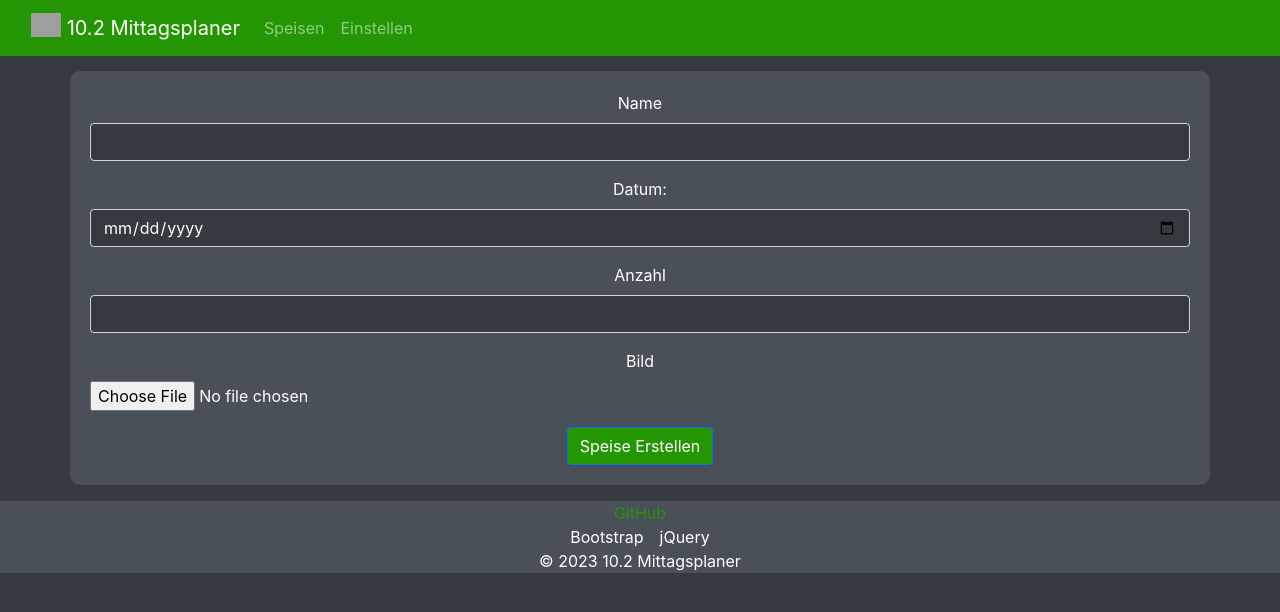
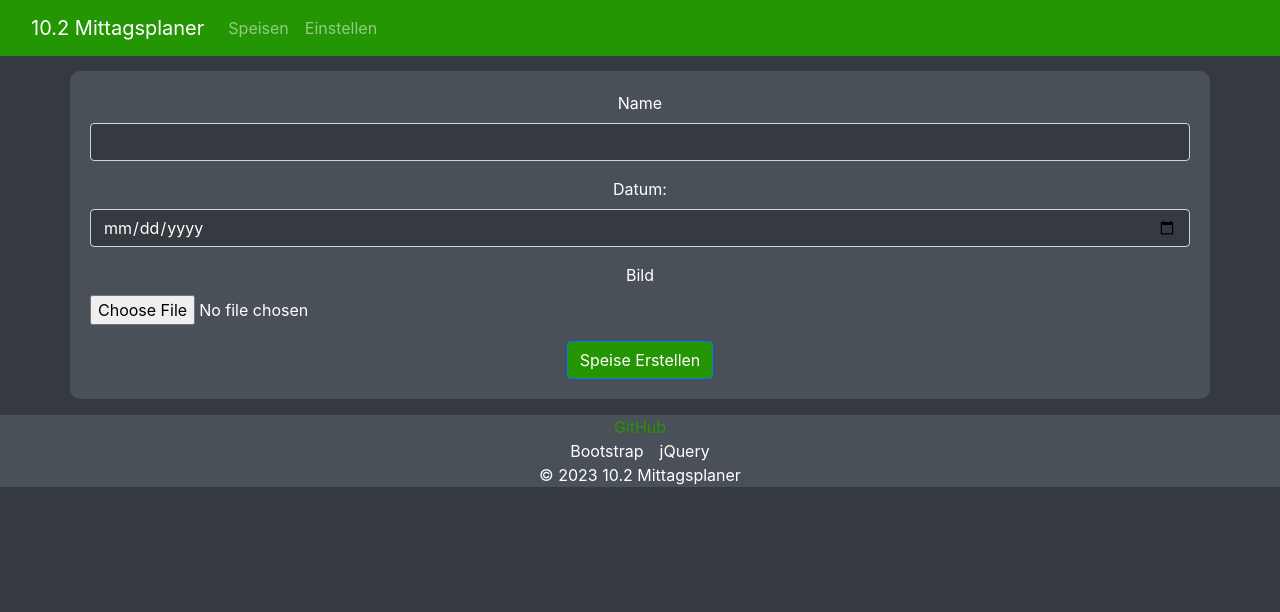
Before and after one commit to sord1d/Mittagsplaner, a PHP site: page /admin.php in a window 1280 px wide. Shown: the top 612 px of the page. Run offline with PHP 8.4, Linux system fonts and the light colour scheme; grey boxes are pictures that could not be loaded.

Commit message:
removed quantity
because the default value is 0 in the db anyway

```diff
--- a/admin.php
+++ b/admin.php
@@ -32,11 +32,6 @@
     <label for="datum"><?php echo $mealDate;?>:</label>
     <input type="date" name="datum" id="datum" class="form-control bg-dark text-white" required>
   </div>
-  <!-- Anzahl -->
-  <div class="form-group">
-    <label for="anzahl"><?php echo $mealQuantity;?></label>
-    <input type="number" name="anzahl" id="anzahl" min="0" max="0" default ="0" class="form-control bg-dark text-white" required>
-  </div>
   <!-- Bild -->
   <div class="form-group">
     <label for="bild"><?php echo $mealPicture;?></label>
--- a/header.php
+++ b/header.php
@@ -14,7 +14,7 @@ require_once('config.php');
   <div class="container-fluid">
     <!-- Logo und Titel -->
     <a class="navbar-brand" href="#">
-      <img src="logo.png" alt="" width="30" height="24" class="d-inline-block align-top">
+      <!--img src="logo.png" alt="" width="30" height="24" class="d-inline-block align-top"-->
       <?php echo $siteName; ?>
     </a>
     <!-- Toggle Button für kleine Bildschirme -->
```
Also changed, not shown: eintragen.php (+3 -4 lines).
